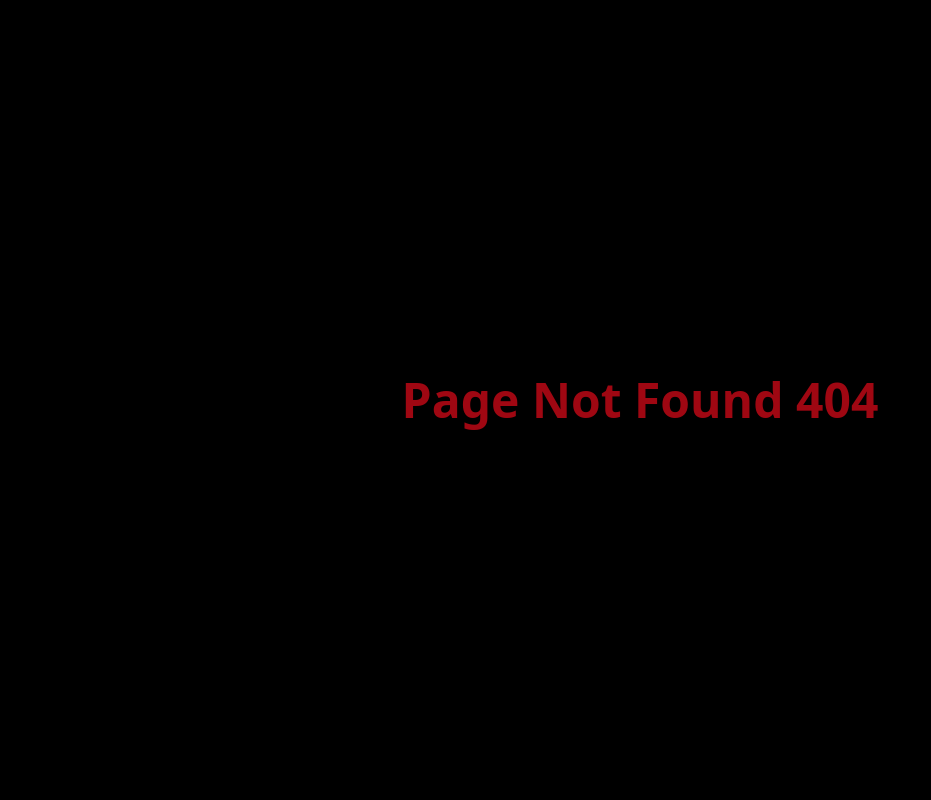
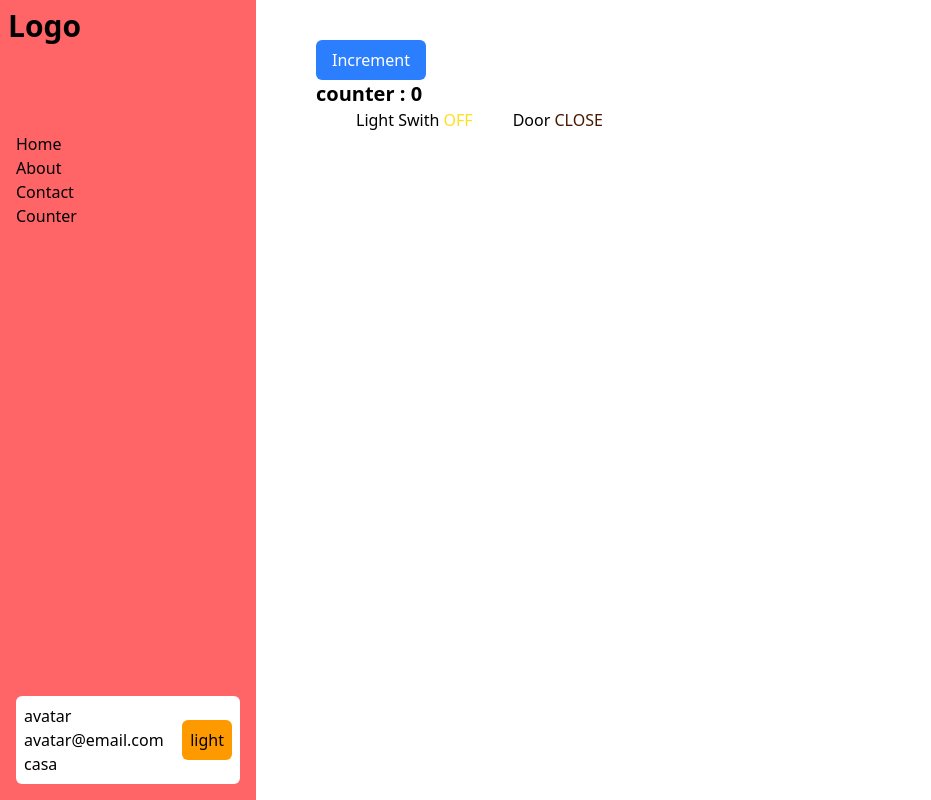
Before and after one commit to lionsgeekpromo5/Asset_Managaments, a React (Vite) app: page /counter in a window 1280 px wide. Before the commit this address had no page. Shown: the whole page, without its empty margins (0-931 px from the left). Built offline with nearby package versions, Linux system fonts and the light colour scheme.

Commit message:
useEffect

```diff
--- a/src/App.jsx
+++ b/src/App.jsx
@@ -4,6 +4,7 @@ import ErrorPage from "./pages/ErrorPage"
 import Welcome from "./pages/Welcome"
 import UserInfo from "./pages/UserInfo"
 import { UserContext, UserProvider } from "./context/UserContext"
+import Counter from "./pages/Counter"
 
 
 function App() {
@@ -16,6 +17,7 @@ function App() {
       <Route path="/welcome" element={<Welcome name='Flan' age={20} city='casa'/>} />
       <Route path="/user-info" element={<UserInfo name='Flan' age={20} city='casa' email='email@demo.com' id={1} role='teacher'
        />}/>
+       <Route path="/counter" element={<Counter />}/>
     </Routes>
     </UserProvider>
   )
--- a/src/Components/Menu.jsx
+++ b/src/Components/Menu.jsx
@@ -1,13 +1,18 @@
 import React from 'react'
 import Avatar from './Avatar'
+import { Link } from 'react-router-dom'
 
 function Menu() {
   return (
-    <div className='h-[80vh] flex flex-col justify-between'>
+    <div className='h-screen flex flex-col p-2 justify-between '>
       <ul>
-        <li>Home</li>
+        <Link to='/'>
+          <li>Home</li>
+        </Link>
          <li>About</li>
           <li>Contact</li>
+          <Link to='/counter'>
+          <li>Counter</li></Link>
       </ul>
       <Avatar />
     </div>
--- /dev/null
+++ b/src/pages/Counter.jsx
@@ -0,0 +1,66 @@
+import React, { useState, useEffect } from "react";
+import Menu from "../Components/Menu";
+import SideBar from "../Components/SideBar";
+
+function Counter() {
+  const [count, setCount] = useState(0);
+  const [islightOn, setIsLightOn] = useState(false);
+  const [isdoorOpen, setIsDoorOpen] = useState(false);
+  const updateCount = () => {
+    setCount(count + 1);
+  };
+  const lightSwitch = () => {
+    setIsLightOn(!islightOn);
+  };
+  const updateDoor = () => {
+    setIsDoorOpen(!isdoorOpen);
+  };
+
+  useEffect(() => {
+    console.log("counter is updated", count);
+    4;
+    document.title = `counter ${count}`;
+    // Return clalback function ==> used to clean up sideeffects (optional)
+    return () => {
+      document.title = 'another title'
+    }
+  }, []);
+
+  useEffect(() => {
+    //side effects tp perform === light on / off
+    if (isdoorOpen) {
+      setIsLightOn(true);
+    } else if (isdoorOpen == false) {
+      setIsLightOn(false);
+    }
+  }, [isdoorOpen]);
+
+  return (
+    <div className="flex gap-x-5">
+      <SideBar />
+      <div className="p-10">
+        <button
+          className="px-4 py-2 rounded-md h-fit bg-blue-500 text-white"
+          onClick={updateCount}
+        >
+          Increment
+        </button>
+        <p className="text-xl font-bold"> counter : {count}</p>
+        <div></div>
+        <button onClick={lightSwitch} className="px-10">
+          Light Swith{" "}
+          <span className="text-yellow-300">{islightOn ? "ON" : "OFF"}</span>
+        </button>
+        <button onClick={updateDoor}>
+          {" "}
+          Door{" "}
+          <span className="text-amber-950">
+            {isdoorOpen ? "OPEN" : "CLOSE"}
+          </span>
+        </button>
+      </div>
+    </div>
+  );
+}
+
+export default Counter;
```
